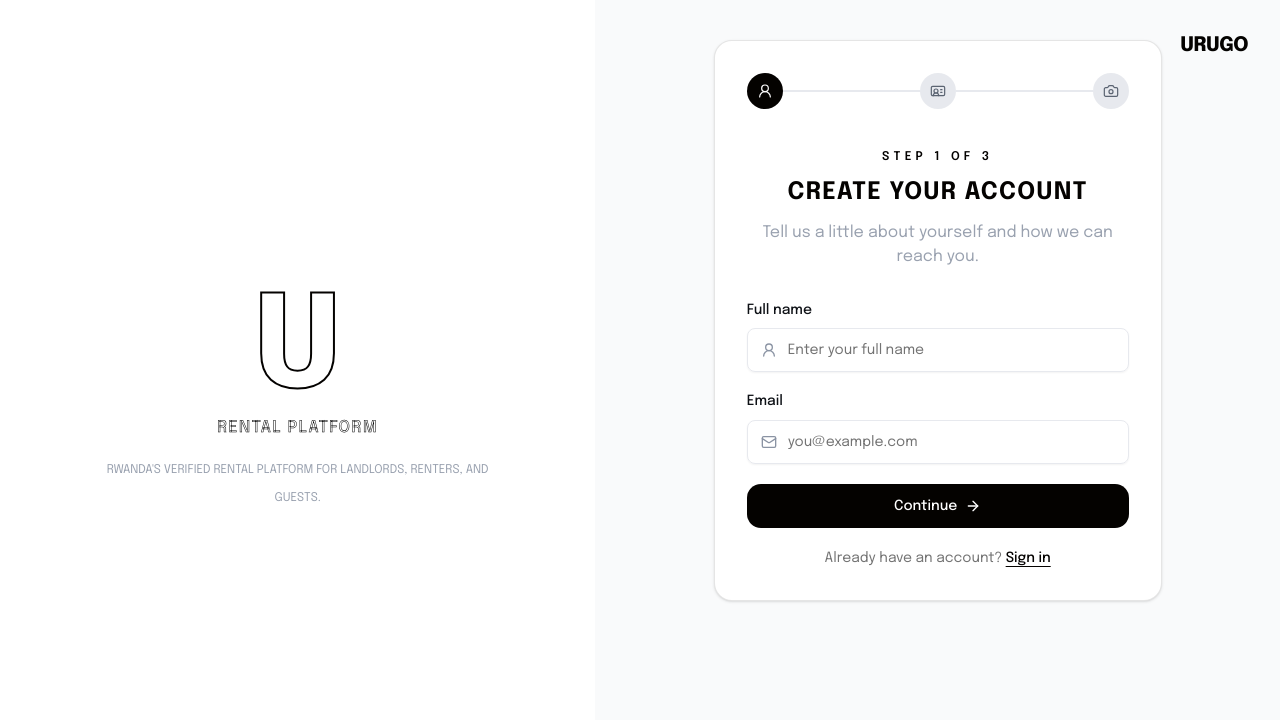
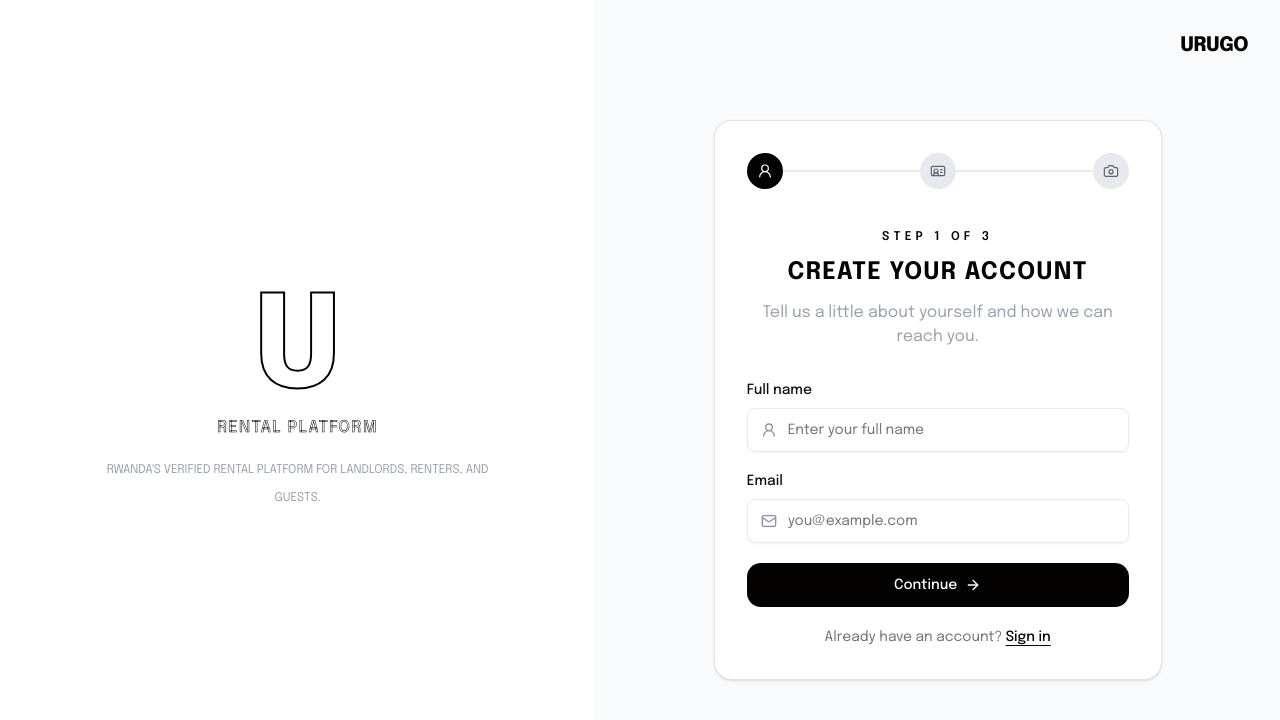
Before and after one commit to Urugo-software/Urugo-Frontend, a Next.js app: page /auth/sign-up in a window 1280 px wide. Shown: the top 720 px of the page. Built offline with nearby package versions, Linux system fonts and the light colour scheme.

Commit message:
Fix alignment issue in sign-up page layout

```diff
--- a/app/auth/sign-up/page.tsx
+++ b/app/auth/sign-up/page.tsx
@@ -2,7 +2,7 @@ import { SignUpWizard } from "@/components/platform/auth/sign-up/SignUpWizard";
 
 function page() {
   return (
-    <div className="flex w-full items-start justify-center self-stretch">
+    <div className="flex w-full items-center justify-center self-stretch">
       <SignUpWizard />
     </div>
   );
```
